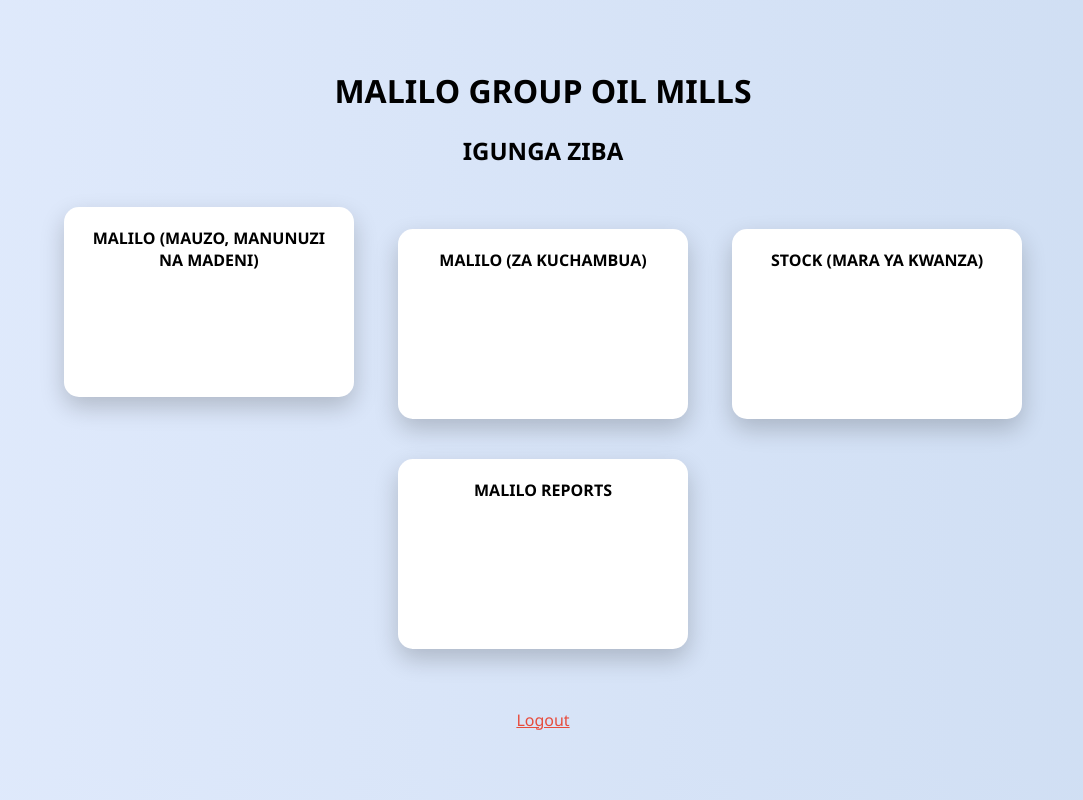
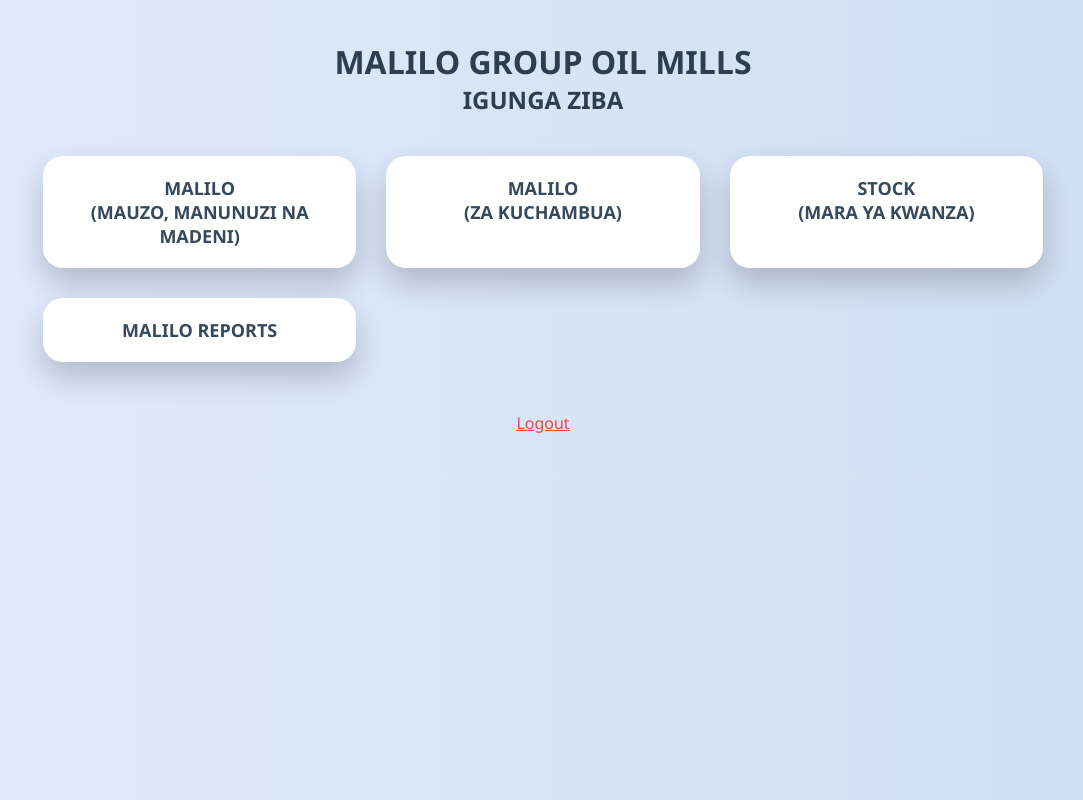
Before and after one commit to malilo-group/malilo-portal, a plain HTML site: page dashboard.html in a window 1280 px wide. Shown: the whole page, without its empty margins (97-1180 px from the left). Drawn offline with nearby package versions, Linux system fonts and the light colour scheme.

Commit message:
Update dashboard.html

```diff
--- a/dashboard.html
+++ b/dashboard.html
@@ -1,29 +1,97 @@
 <!DOCTYPE html>
-<html>
+<html lang="en">
 <head>
+  <meta charset="UTF-8" />
+  <meta name="viewport" content="width=device-width, initial-scale=1.0" />
   <title>Dashboard - MALILO</title>
   <script src="https://cdn.jsdelivr.net/npm/@supabase/supabase-js"></script>
   <style>
-    body { font-family: 'Segoe UI'; background: linear-gradient(to right, #e0eafc, #cfdef3); text-align: center; padding: 40px; }
-    .card { background: white; width: 250px; height: 150px; border-radius: 15px; box-shadow: 0 10px 25px rgba(0,0,0,0.2); display: inline-block; margin: 20px; padding: 20px; font-weight: bold; cursor: pointer; }
-    .card:hover { transform: scale(1.05); background: #ecf0f1; }
-    .logout { margin-top: 40px; font-size: 16px; color: #e74c3c; cursor: pointer; text-decoration: underline; }
+    body {
+      margin: 0;
+      font-family: 'Segoe UI', sans-serif;
+      background: linear-gradient(to right, #e0eafc, #cfdef3);
+      display: flex;
+      flex-direction: column;
+      align-items: center;
+      padding: 40px 20px;
+    }
+
+    h1, h2 {
+      color: #2c3e50;
+      margin: 0;
+      text-align: center;
+    }
+
+    .cards {
+      display: grid;
+      grid-template-columns: repeat(auto-fit, minmax(250px, 1fr));
+      gap: 30px;
+      margin-top: 40px;
+      width: 100%;
+      max-width: 1000px;
+    }
+
+    .card {
+      background: white;
+      border-radius: 20px;
+      box-shadow: 0 15px 30px rgba(0, 0, 0, 0.2);
+      padding: 20px;
+      text-align: center;
+      font-size: 18px;
+      font-weight: bold;
+      color: #34495e;
+      cursor: pointer;
+      transition: transform 0.4s ease, box-shadow 0.4s ease;
+      perspective: 1000px;
+    }
+
+    .card:hover {
+      transform: translateY(-10px) scale(1.05);
+      box-shadow: 0 25px 40px rgba(0, 0, 0, 0.3);
+      background: linear-gradient(to right, #f5f7fa, #dfe9f3);
+    }
+
+    .logout {
+      margin-top: 50px;
+      font-size: 16px;
+      color: #e74c3c;
+      cursor: pointer;
+      text-decoration: underline;
+      transition: color 0.3s ease;
+    }
+
+    .logout:hover {
+      color: #c0392b;
+    }
   </style>
 </head>
 <body>
   <h1>MALILO GROUP OIL MILLS</h1>
   <h2>IGUNGA ZIBA</h2>
 
-  <div class="card" onclick="window.open('https://docs.google.com/forms/d/e/1FAIpQLSf4Nr5bc5bCLNvyvtsqXo8rmgfX5NaX5mODnDhWbmjSQlDUPA/viewform')">MALILO (MAUZO, MANUNUZI NA MADENI)</div>
-  <div class="card" onclick="window.open('https://docs.google.com/forms/d/e/1FAIpQLScrGx6sg03FdvxIBbXClPj8AYe8bpnKOAKn--FbsMoRjvZkEA/viewform')">MALILO (ZA KUCHAMBUA)</div>
-  <div class="card" onclick="window.open('https://docs.google.com/forms/d/e/1FAIpQLSdmRYmWywlXJqzQkq5Hb5qChHzKIbw_ehCuUXvSmca9WuHlug/viewform')">STOCK (MARA YA KWANZA)</div>
-  <div class="card" onclick="window.open('https://docs.google.com/spreadsheets/d/1p6M7twZqyZRCBSBuyoRcBHVsKXfBZXCFH1hq0IlIen8/edit?resourcekey=&gid=97441479')">MALILO REPORTS</div>
+  <div class="cards">
+    <div class="card" onclick="window.open('https://docs.google.com/forms/d/e/1FAIpQLSf4Nr5bc5bCLNvyvtsqXo8rmgfX5NaX5mODnDhWbmjSQlDUPA/viewform')">
+      MALILO<br>(MAUZO, MANUNUZI NA MADENI)
+    </div>
+    <div class="card" onclick="window.open('https://docs.google.com/forms/d/e/1FAIpQLScrGx6sg03FdvxIBbXClPj8AYe8bpnKOAKn--FbsMoRjvZkEA/viewform')">
+      MALILO<br>(ZA KUCHAMBUA)
+    </div>
+    <div class="card" onclick="window.open('https://docs.google.com/forms/d/e/1FAIpQLSdmRYmWywlXJqzQkq5Hb5qChHzKIbw_ehCuUXvSmca9WuHlug/viewform')">
+      STOCK<br>(MARA YA KWANZA)
+    </div>
+    <div class="card" onclick="window.open('https://docs.google.com/spreadsheets/d/1p6M7twZqyZRCBSBuyoRcBHVsKXfBZXCFH1hq0IlIen8/edit?resourcekey=&gid=97441479')">
+      MALILO REPORTS
+    </div>
+  </div>
 
   <div class="logout" onclick="logout()">Logout</div>
 
   <script>
-    const supabase = supabase.createClient('https://vnuykduiqobpuufamniu.supabase.co', 'eyJhbGciOiJIUzI1NiIsInR5cCI6IkpXVCJ9.eyJpc3MiOiJzdXBhYmFzZSIsInJlZiI6InZudXlrZHVpcW9icHV1ZmFtbml1Iiwicm9sZSI6ImFub24iLCJpYXQiOjE3NjMwNTYzOTgsImV4cCI6MjA3ODYzMjM5OH0.r1XHTkWNvLOfU9q-tbN5_mJjIYqzOZ6MCYm49kEUCLI
-');
+    const supabase = supabase.createClient(
+      'https://vnuykduiqobpuufamniu.supabase.co',
+      'eyJhbGciOiJIUzI1NiIsInR5cCI6IkpXVCJ9.eyJpc3MiOiJzdXBhYmFzZSIsInJlZiI6InZudXlrZHVpcW9icHV1ZmFtbml1Iiwicm9sZSI6ImFub24iLCJpYXQiOjE3NjMwNTYzOTgsImV4cCI6MjA3ODYzMjM5OH0.r1XHTkWNvLOfU9q-tbN5_mJjIYqzOZ6MCYm49kEUCLI'
+    );
+
     async function logout() {
       await supabase.auth.signOut();
       window.location.href = 'index.html';
```
